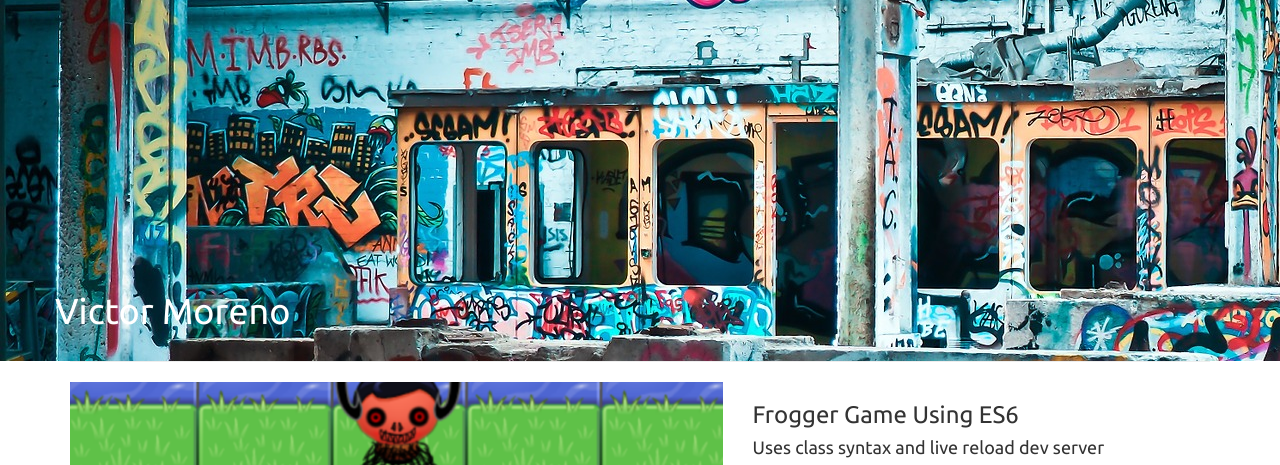
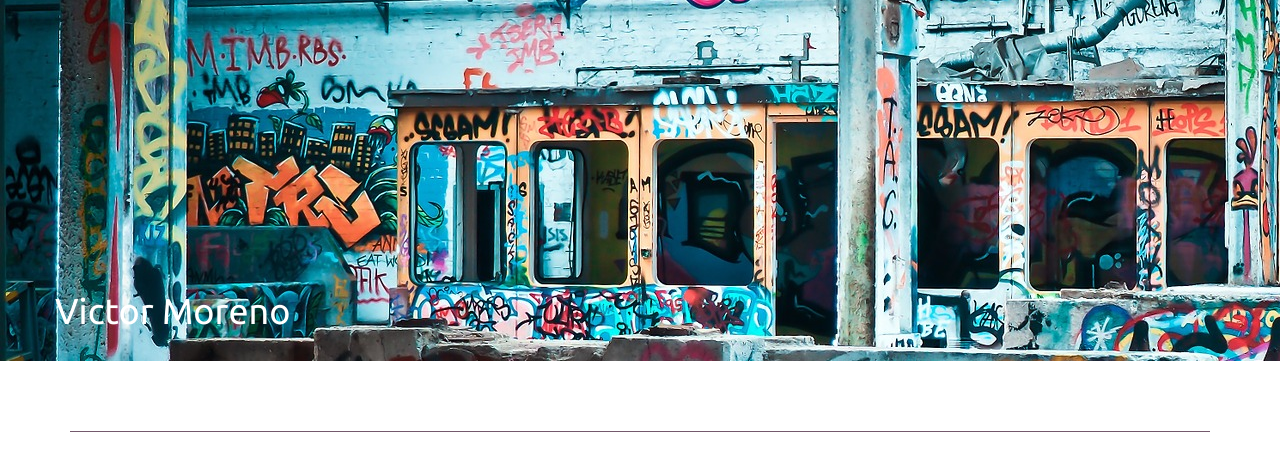
Before and after one commit to Swolebrain/portfolio, a plain HTML site: page index.html in a window 1280 px wide. Shown: the part 439-904 px from the top of the page. Drawn offline with nearby package versions, Linux system fonts and the light colour scheme.

Commit message:
feat: added padding and whitespace

```diff
--- a/css/style.css
+++ b/css/style.css
@@ -36,3 +36,8 @@ footer i:hover, nav a:hover{
   width:100%;
   background-color: rgba(57,19,46,1);
 }
+
+hr{
+  margin: 9rem 0;
+  border-color: rgba(57, 19, 46, 0.7);
+}
```
